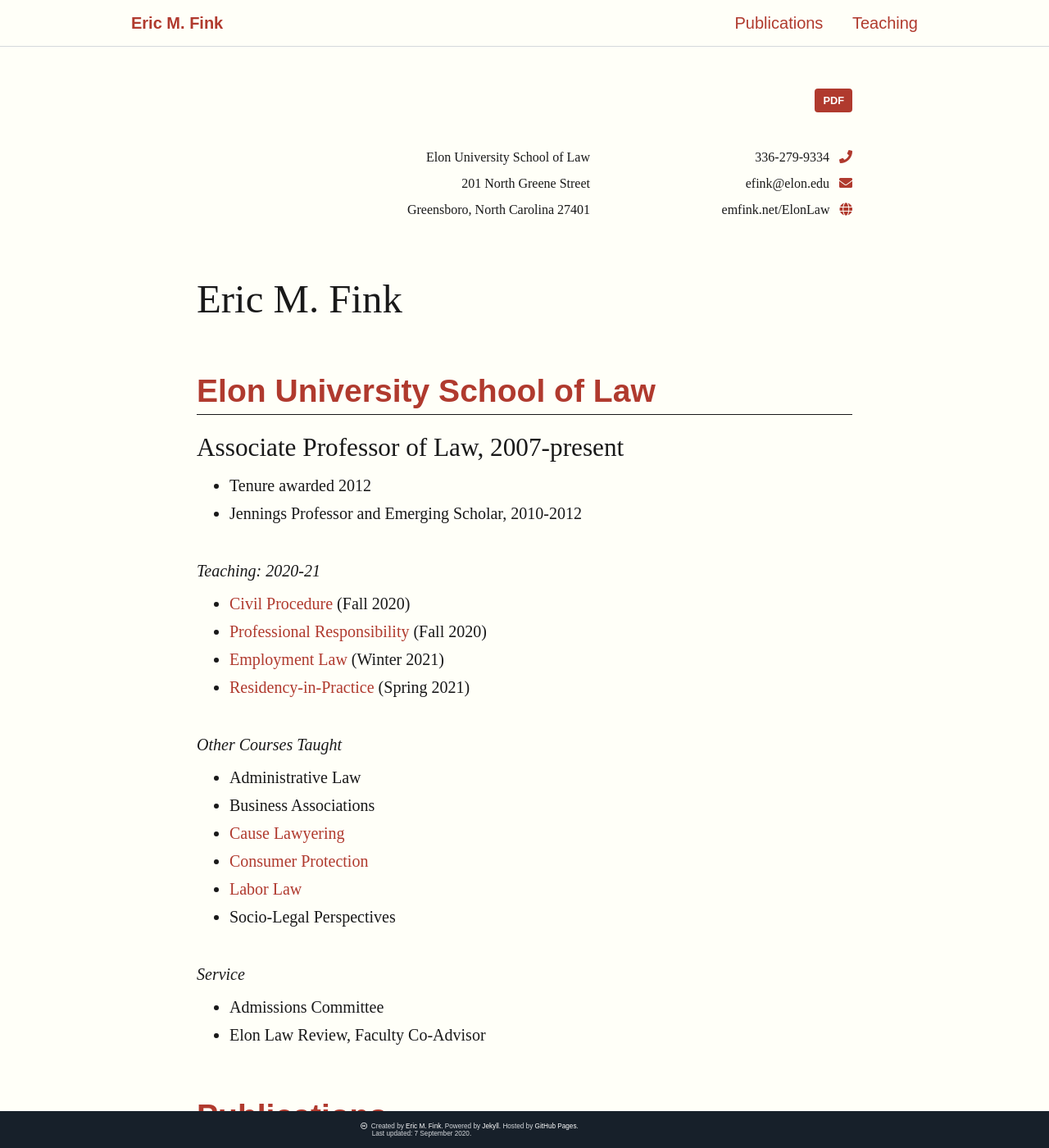
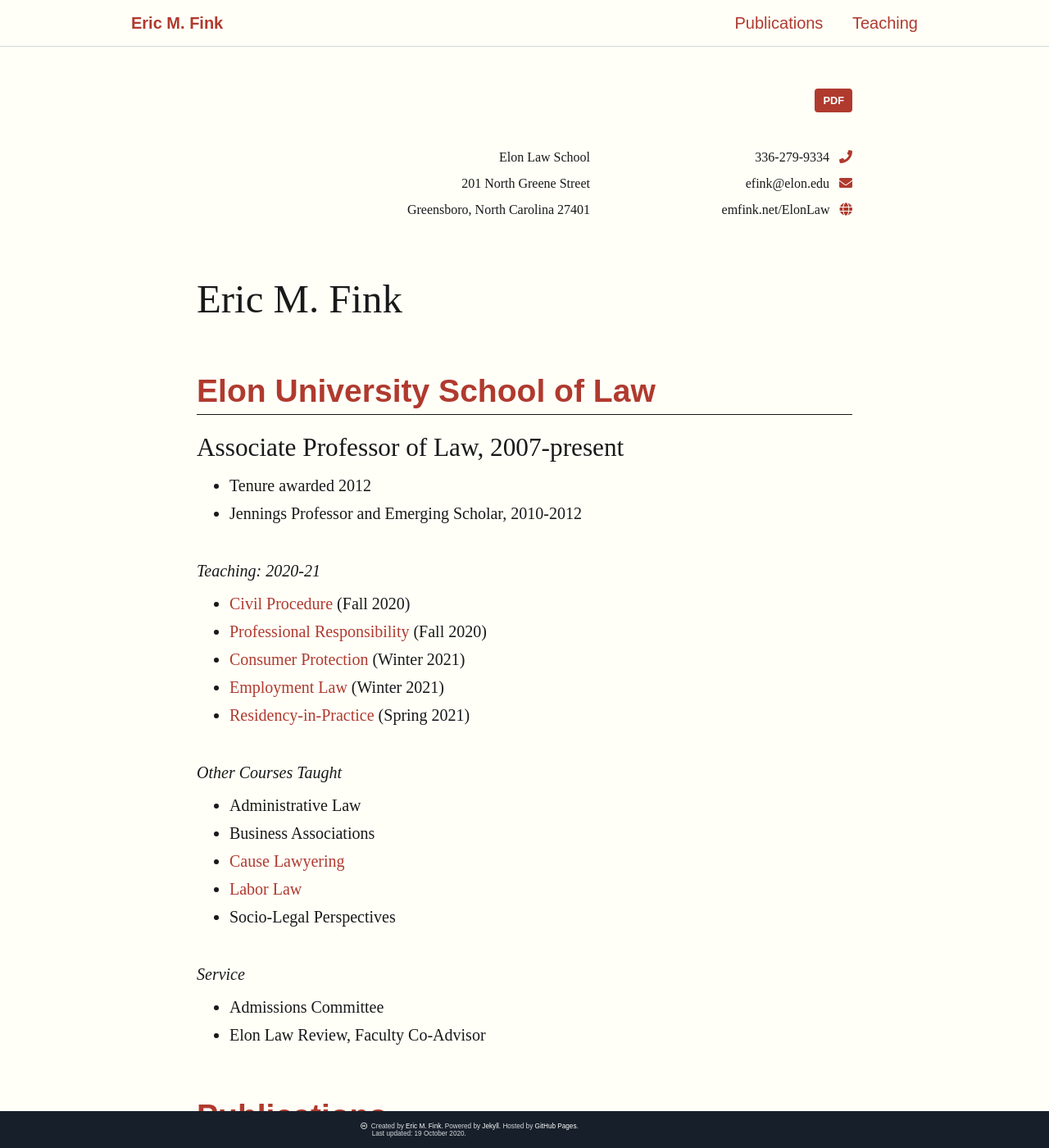
Before and after one commit to LuckyJimJD/ElonLaw, a Jekyll site: the page built from _pages/vita.md, in a window 1280 px wide and 1400 px high. Shown: the whole window at 82% size. Built offline with Jekyll 4.4.1, drawn with Linux system fonts in a browser that asks for light colours; some web fonts are replaced; comment, search, counter and statistics services are not loaded.

Commit message:
Revise _layouts/home.html & /vita.html

```diff
--- a/_config.yml
+++ b/_config.yml
@@ -5,8 +5,9 @@
 name: Eric M. Fink
 course:  # enter course name to display on home page
 
-last_updated: 7 September 2020 # leave blank if you don't want to display last updated
+last_updated: 19 October 2020 # leave blank if you don't want to display last updated
 
+# Contact Information
 author: Eric M. Fink
 position: Associate Professor
 institution: Elon Law School
@@ -16,6 +17,7 @@
 zip: '27401'
 email: efink@elon.edu
 phone: 336-279-9334
+web: emfink.net/ElonLaw
 
 # -----------------------------------------------------------------------------
 # Jekyll settings
--- a/_data/author.yml
+++ b/_data/author.yml
@@ -4,6 +4,6 @@
 street: 201 North Greene Street
 city: Greensboro
 state: North Carolina
-zip: 27401
-phone: +1 336 279 9334
+zip: '27401'
+phone: '+1 336 279 9334'
 email: efink@elon.edu
--- a/_layouts/vita.html
+++ b/_layouts/vita.html
@@ -27,14 +27,14 @@
 <div class="vita-contact">
   <div class="row">
     <div class="column vita-left">
-		<p class="vita-contact">{{ page.affiliation }}</p>
-		<p class="vita-contact">{{ page.address1 }}</p>
-		<p class="vita-contact">{{ page.address2 }}</p>
+		<p class="vita-contact">{{ site.institution }}</p>
+		<p class="vita-contact">{{ site.street }}</p>
+		<p class="vita-contact">{{ site.city }}, {{ site.state }} {{ site.zip }}</p>
 	</div>
     <div class="column vita-right">
-		<p class="vita-contact">{{ page.phone }} &nbsp; <a href="tel:{{ page.phone }}"><i class="fas fa-phone"></i></p></a>
-		<p class="vita-contact">{{ page.email }} &nbsp; <a href="mailto:{{ page.email }}"><i class="fa fa-envelope"></i></p></a>
-		<p class="vita-contact">{{ page.web }} &nbsp; <a href="https://www.emfink.net/ElonLaw"><i class="fas fa-globe"></i></p></a>
+		<p class="vita-contact">{{ site.phone }} &nbsp; <a href="tel:{{ page.phone }}"><i class="fas fa-phone"></i></p></a>
+		<p class="vita-contact">{{ site.email }} &nbsp; <a href="mailto:{{ page.email }}"><i class="fa fa-envelope"></i></p></a>
+		<p class="vita-contact">{{ site.web }} &nbsp; <a href="https://www.emfink.net/ElonLaw"><i class="fas fa-globe"></i></p></a>
 	</div>
   </div>
 </div>
@@ -42,7 +42,7 @@
 </div>
 
 <div class="vita-author group">
-{{ page.author }}
+{{ site.author }}
 </div>
 
 <!-- cv body -->
--- a/_pages/vita.md
+++ b/_pages/vita.md
@@ -4,13 +4,7 @@
 title: Vita
 pdf: "_pages/vita.pdf"
 
-author: Eric M. Fink
-affiliation: Elon University School of Law
-email: efink@elon.edu
-phone: 336-279-9334
-address1: 201 North Greene Street
-address2: Greensboro, North Carolina 27401
-web: emfink.net/ElonLaw
+
 
 output:
   pdf_document:
@@ -30,6 +24,7 @@
 
 - [Civil Procedure](https://www.emfink.net/CivilProcedure/) (Fall 2020)
 - [Professional Responsibility](https://www.emfink.net/ProfessionalResponsibility/) (Fall 2020)
+- [Consumer Protection](https://www.emfink.net/ConsumerProtection/) (Winter 2021)
 - [Employment Law](https://www.emfink.net/EmploymentLaw/) (Winter 2021)
 - [Residency-in-Practice](https://www.emfink.net/Residency/) (Spring 2021)
 
--- a/assets/css/style.scss
+++ b/assets/css/style.scss
@@ -5,7 +5,7 @@
 ---
 /*****************************************************************************/
 /*
-/* Tufte Jekyll blog theme
+/* Akademicky Jekyll blog theme
 /* Based on Tufte CSS by Dave Liepmann ( https://github.com/edwardtufte/tufte-css )
 /*
 /* The README.md will show you how to set up your site along with other goodies
```
Also changed, not shown: other parts of _pages/vita.md (+0 -1 lines), assets/materials/introduction/CivilAction.png (deleted), assets/materials/introduction/NC_fed_courts.png (deleted), assets/materials/introduction/fed_courts.png (deleted), favicon.ico (deleted), 4 other files.
